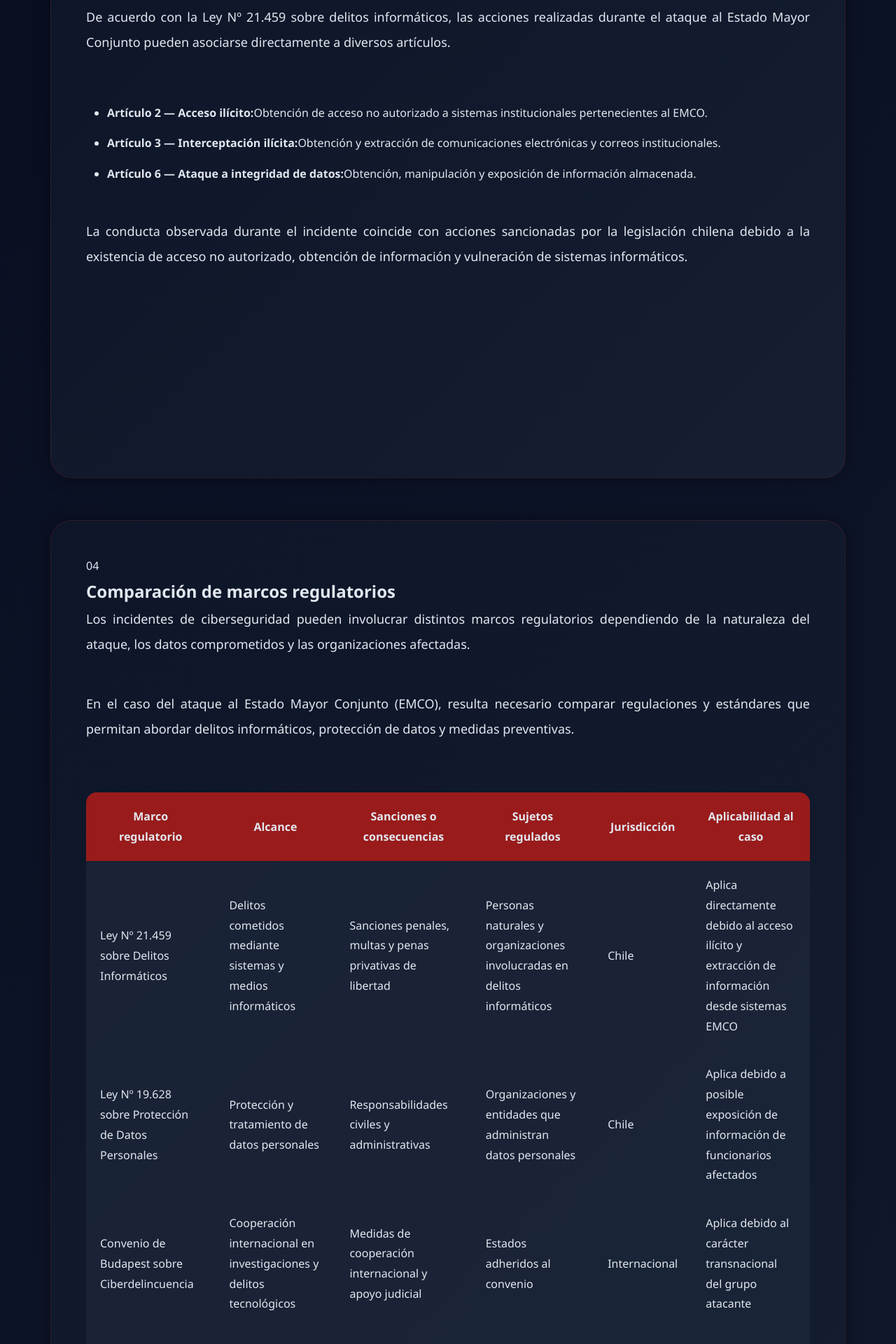
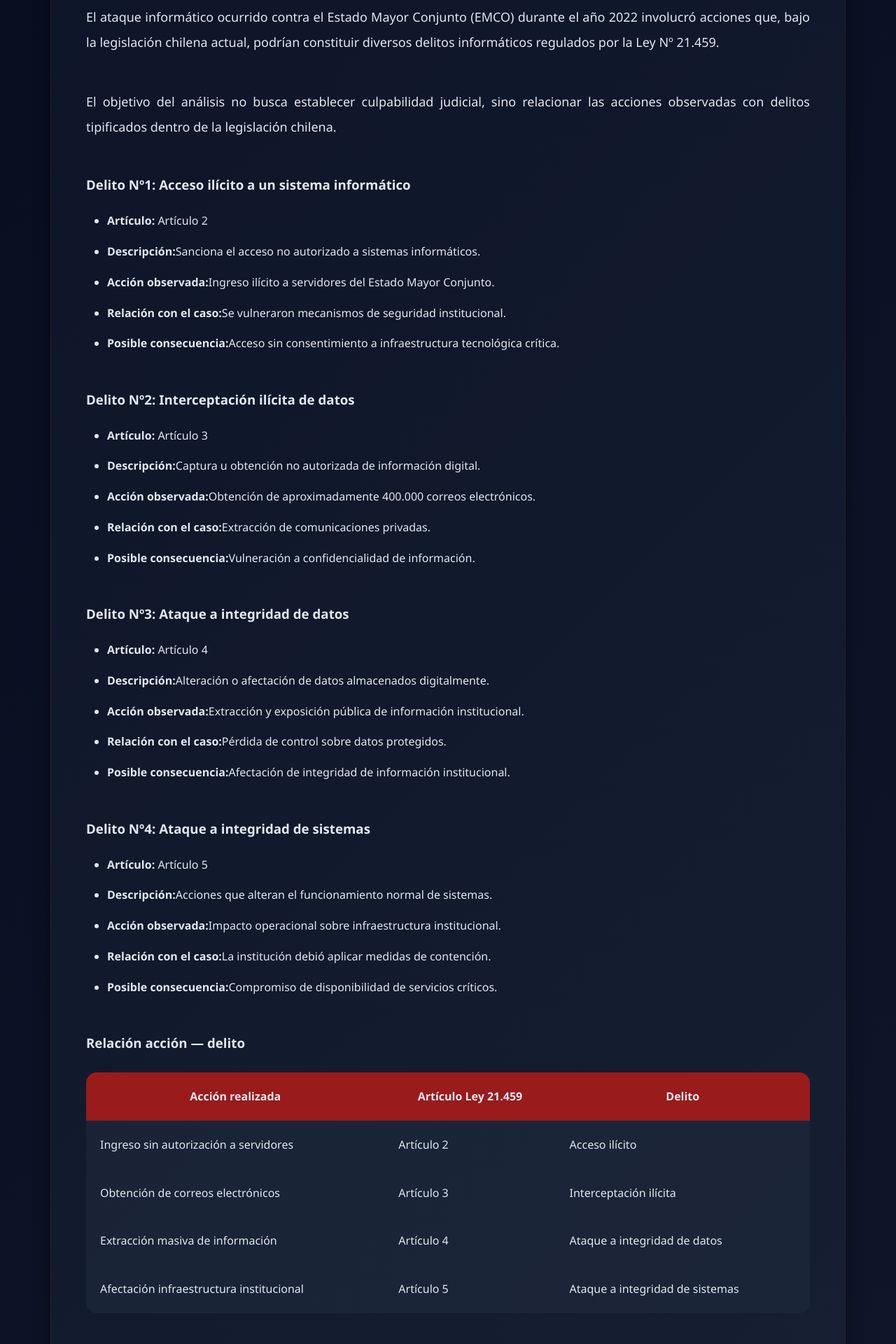
Before and after one commit to julioanabalonsaavedra-droid/informe_anajul, a React (Vite) app: page / in a window 1280 px wide. Shown: the part 3880-5800 px from the top of the page at 70% size. Built offline with nearby package versions, Linux system fonts and the light colour scheme.

Commit message:
Actualiza sección delitos en React basada en markdown y Ley 21.459

```diff
--- a/src/App.jsx
+++ b/src/App.jsx
@@ -428,56 +428,313 @@ protocolos adecuados de protección de información crítica.
 
 <p>
 
-        De acuerdo con la Ley Nº 21.459 sobre delitos informáticos,
-        las acciones realizadas durante el ataque al Estado Mayor
-        Conjunto pueden asociarse directamente a diversos artículos.
-
-        </p>
-
-        <br/>
-
-        <ul>
-
-        <li>
-
-        <strong>Artículo 2 — Acceso ilícito:</strong>
-
-        Obtención de acceso no autorizado a sistemas
-        institucionales pertenecientes al EMCO.
-
-        </li>
-
-
-        <li>
-
-        <strong>Artículo 3 — Interceptación ilícita:</strong>
-
-        Obtención y extracción de comunicaciones
-        electrónicas y correos institucionales.
-
-        </li>
-
-
-        <li>
-
-        <strong>Artículo 6 — Ataque a integridad de datos:</strong>
-
-        Obtención, manipulación y exposición
-        de información almacenada.
-
-        </li>
-
-        </ul>
-
-        <br/>
-
-        <p>
-
-        La conducta observada durante el incidente
-        coincide con acciones sancionadas por la legislación
-        chilena debido a la existencia de acceso no autorizado,
-        obtención de información y vulneración
-        de sistemas informáticos.
+El ataque informático ocurrido contra el Estado Mayor
+Conjunto (EMCO) durante el año 2022 involucró acciones
+que, bajo la legislación chilena actual, podrían
+constituir diversos delitos informáticos regulados
+por la Ley Nº 21.459.
+
+</p>
+
+<br/>
+
+<p>
+
+El objetivo del análisis no busca establecer
+culpabilidad judicial, sino relacionar las acciones
+observadas con delitos tipificados dentro de la
+legislación chilena.
+
+</p>
+
+<br/>
+
+<h3>
+
+Delito Nº1: Acceso ilícito a un sistema informático
+
+</h3>
+
+<ul>
+
+<li><strong>Artículo:</strong> Artículo 2</li>
+
+<li><strong>Descripción:</strong>
+Sanciona el acceso no autorizado
+a sistemas informáticos.
+</li>
+
+<li><strong>Acción observada:</strong>
+Ingreso ilícito a servidores
+del Estado Mayor Conjunto.
+</li>
+
+<li><strong>Relación con el caso:</strong>
+Se vulneraron mecanismos
+de seguridad institucional.
+</li>
+
+<li><strong>Posible consecuencia:</strong>
+Acceso sin consentimiento a
+infraestructura tecnológica crítica.
+</li>
+
+</ul>
+
+<br/>
+
+
+<h3>
+
+Delito Nº2: Interceptación ilícita de datos
+
+</h3>
+
+<ul>
+
+<li><strong>Artículo:</strong> Artículo 3</li>
+
+<li><strong>Descripción:</strong>
+Captura u obtención no autorizada
+de información digital.
+</li>
+
+<li><strong>Acción observada:</strong>
+Obtención de aproximadamente
+400.000 correos electrónicos.
+</li>
+
+<li><strong>Relación con el caso:</strong>
+Extracción de comunicaciones privadas.
+</li>
+
+<li><strong>Posible consecuencia:</strong>
+Vulneración a confidencialidad
+de información.
+</li>
+
+</ul>
+
+<br/>
+
+
+<h3>
+
+Delito Nº3: Ataque a integridad de datos
+
+</h3>
+
+<ul>
+
+<li><strong>Artículo:</strong> Artículo 4</li>
+
+<li><strong>Descripción:</strong>
+Alteración o afectación
+de datos almacenados digitalmente.
+</li>
+
+<li><strong>Acción observada:</strong>
+Extracción y exposición pública
+de información institucional.
+</li>
+
+<li><strong>Relación con el caso:</strong>
+Pérdida de control sobre
+datos protegidos.
+</li>
+
+<li><strong>Posible consecuencia:</strong>
+Afectación de integridad
+de información institucional.
+</li>
+
+</ul>
+
+<br/>
+
+
+<h3>
+
+Delito Nº4: Ataque a integridad de sistemas
+
+</h3>
+
+<ul>
+
+<li><strong>Artículo:</strong> Artículo 5</li>
+
+<li><strong>Descripción:</strong>
+Acciones que alteran el
+funcionamiento normal de sistemas.
+</li>
+
+<li><strong>Acción observada:</strong>
+Impacto operacional sobre
+infraestructura institucional.
+</li>
+
+<li><strong>Relación con el caso:</strong>
+La institución debió aplicar
+medidas de contención.
+</li>
+
+<li><strong>Posible consecuencia:</strong>
+Compromiso de disponibilidad
+de servicios críticos.
+</li>
+
+</ul>
+
+
+<br/>
+
+<h3>
+
+Relación acción — delito
+
+</h3>
+
+<div className="tableContainer">
+
+<table>
+
+<thead>
+
+<tr>
+
+<th>
+
+Acción realizada
+
+</th>
+
+<th>
+
+Artículo Ley 21.459
+
+</th>
+
+<th>
+
+Delito
+
+</th>
+
+</tr>
+
+</thead>
+
+<tbody>
+
+<tr>
+
+<td>
+
+Ingreso sin autorización a servidores
+
+</td>
+
+<td>
+
+Artículo 2
+
+</td>
+
+<td>
+
+Acceso ilícito
+
+</td>
+
+</tr>
+
+<tr>
+
+<td>
+
+Obtención de correos electrónicos
+
+</td>
+
+<td>
+
+Artículo 3
+
+</td>
+
+<td>
+
+Interceptación ilícita
+
+</td>
+
+</tr>
+
+<tr>
+
+<td>
+
+Extracción masiva de información
+
+</td>
+
+<td>
+
+Artículo 4
+
+</td>
+
+<td>
+
+Ataque a integridad de datos
+
+</td>
+
+</tr>
+
+<tr>
+
+<td>
+
+Afectación infraestructura institucional
+
+</td>
+
+<td>
+
+Artículo 5
+
+</td>
+
+<td>
+
+Ataque a integridad de sistemas
+
+</td>
+
+</tr>
+
+</tbody>
+
+</table>
+
+</div>
+
+<br/>
+
+<h3>
+
+Conclusión
+
+</h3>
+
+<p>
+
+El análisis demuestra que un mismo
+incidente puede involucrar múltiples
+delitos informáticos simultáneamente,
+afectando confidencialidad, integridad
+y disponibilidad de la información.
 
 </p>
 
```
Lines whose indentation alone changed are shown as unchanged.
